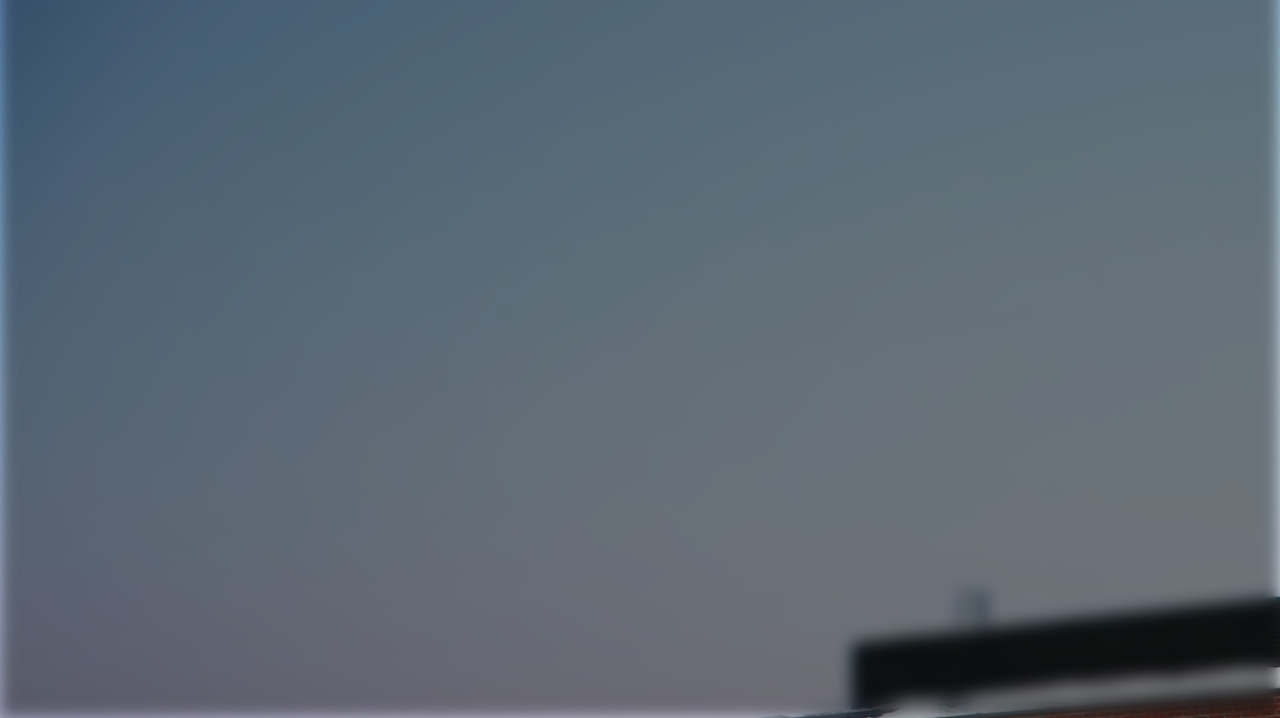
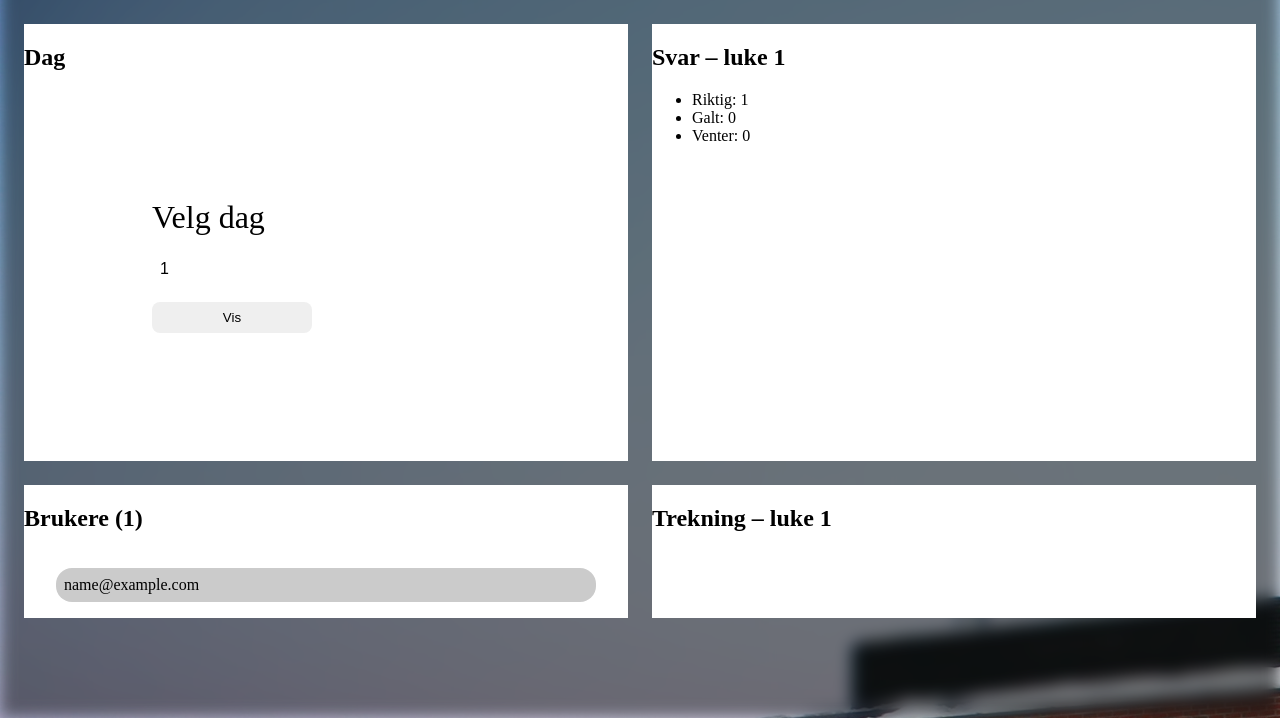
Before and after one commit to Hoppsann/Julekalender, a Node server app: page /dashbord in a window 1280 px wide. Shown: the part 82-800 px from the top of the page. Run offline with Node 20, Linux system fonts and the light colour scheme; data comes from the database, SQL or seed files in the repository; tables that the repository leaves empty hold one stand-in row (values such as "Sample post"); some libraries are stand-ins or nearby versions.

Commit message:
dashbord layout og sånt

```diff
--- a/app.js
+++ b/app.js
@@ -93,8 +93,26 @@ app.get('/', async (req, res) => {
   });
 });
 
-app.get('/dashbord', (req, res) => {
-  res.render('dashbord');
+app.get('/dashbord', async (req, res) => {
+  try {
+    const valgtDag = Number(req.query.dag) || dagIDesember(req) || 1;
+
+    const users = await User.find().sort({ email: 1 });
+    const luke = await Luke.findOne({ dag: valgtDag });
+    const svar = luke ? await Svar.find({ luke: luke._id }) : [];
+
+    const antall = {
+      riktig: svar.filter(s => s.correct === true).length,
+      galt:   svar.filter(s => s.correct === false).length,
+      venter: svar.filter(s => s.correct === null).length,
+      total:  svar.length
+    };
+
+    res.render('dashbord', { users, valgtDag, antall });
+  } catch (err) {
+    console.error(err);
+    res.status(500).send('Kunne ikke hente data');
+  }
 });
 
 
--- a/public/main.css
+++ b/public/main.css
@@ -303,3 +303,39 @@ form button {
   -webkit-appearance: none;
   margin: 0;
 }
+
+
+/* dashbord */
+
+.dashbord {
+  display: grid;
+  grid-template-columns: 1fr 1fr;   /* to kolonner */
+  gap: 1.5rem;                      /* avstand mellom rutene */
+  padding: 1.5rem;
+}
+
+.dashbord section {
+  background-color: rgb(255, 255, 255);
+}
+
+#brukere {
+  list-style-type: none;
+  list-style: none;
+  margin: 0;
+  padding: 0;
+}
+
+.user {
+  background-color: rgb(203, 203, 203);
+  margin: 1rem 2rem;
+  padding: 0.5rem;
+  border-radius: 1rem;
+}
+
+#brukere .user-list {
+  list-style: none;
+  margin: 0;
+  padding: 0;
+  max-height: 20rem;
+  overflow-y: auto;
+}
--- a/views/dashbord.ejs
+++ b/views/dashbord.ejs
@@ -2,8 +2,64 @@
 <body>
     <div class="wrapper2">
         <%- include("./partials/nav") %>
-        <div>
 
-        </div>
+        <main class="dashbord">
+
+            <section id="dag" class="panel">
+                <h2>Dag</h2>
+                <form method="GET" action="/dashbord" class="dag-form">
+                    <label for="dag-velger">Velg dag</label>
+                    <input type="number" id="dag-velger" name="dag" min="1" max="24" value="<%= valgtDag %>">
+                    <button type="submit">Vis</button>
+                </form>
+            </section>
+
+            <section id="svar" class="panel">
+                <h2>Svar – luke <%= valgtDag %></h2>
+
+                <% if (antall.total === 0) { %>
+                    <p>Ingen svar ennå.</p>
+                <% } else {
+                    const pRiktig = antall.riktig / antall.total * 100;
+                    const pGalt   = antall.galt   / antall.total * 100;
+                %>
+                    <div class="chart-wrap">
+                        <div class="pie"
+                             role="img"
+                             aria-label="<%= antall.riktig %> riktige, <%= antall.galt %> gale, <%= antall.venter %> venter"
+                             style="--riktig: <%= pRiktig %>%; --galt: <%= pRiktig + pGalt %>%;"></div>
+
+                        <ul class="legend">
+                            <li><span class="dot dot-riktig"></span> Riktig: <%= antall.riktig %></li>
+                            <li><span class="dot dot-galt"></span> Galt: <%= antall.galt %></li>
+                            <li><span class="dot dot-venter"></span> Venter: <%= antall.venter %></li>
+                        </ul>
+                    </div>
+                <% } %>
+            </section>
+
+            <section id="brukere" class="panel">
+                <h2>Brukere (<%= users.length %>)</h2>
+
+                <% if (users.length === 0) { %>
+                    <p>Ingen brukere ennå.</p>
+                <% } else { %>
+                    <ul class="user-list">
+                        <% users.forEach(user => { %>
+                            <li class="user">
+                                <span class="user-email"><%= user.email %></span>
+                            </li>
+                        <% }) %>
+                    </ul>
+                <% } %>
+            </section>
+
+            <section id="trekning" class="panel">
+                <h2>Trekning – luke <%= valgtDag %></h2>
+                <!-- kommer senere -->
+            </section>
+
+        </main>
     </div>
 </body>
+</html>
```
Also changed, not shown: views/index.ejs (+0 -8 lines).
